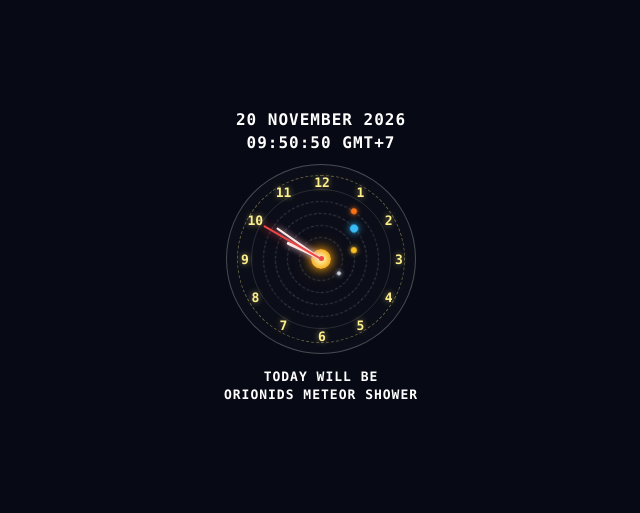
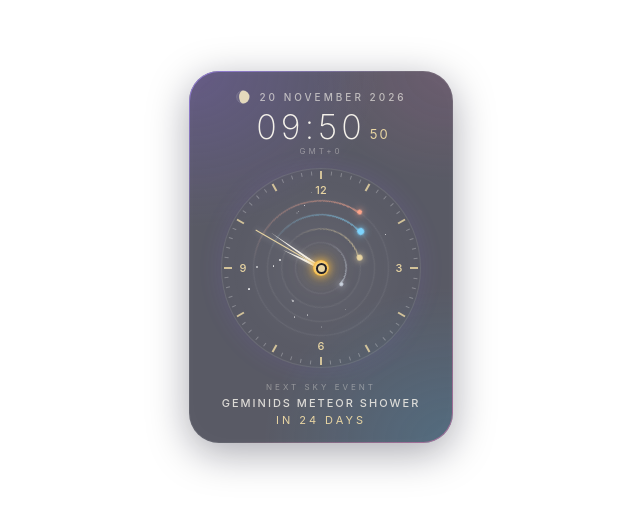
Before and after one commit to aodhanwynndale/planetaryclock, a plain HTML site: page index.html in a window 1280 px wide. Shown: the part 143-656 px from the top of the page, without its empty margins (319-959 px from the left). Drawn offline with Linux system fonts and the light colour scheme.

Commit message:
Update index.html

```diff
--- a/index.html
+++ b/index.html
@@ -3,299 +3,222 @@
 <head>
 <meta charset="UTF-8">
 <meta name="viewport" content="width=device-width, initial-scale=1.0">
-  <title>ASTRO CLOCK WIDGET</title>
+<title>Astro Clock</title>
 <style>
   * { box-sizing: border-box; margin: 0; padding: 0; }
-
+  html, body { background: transparent; }
   body {
-      background: #070914;
-      display: flex;
-      flex-direction: column;
-      justify-content: center;
-      align-items: center;
     min-height: 100vh;
-      font-family: ui-monospace, SFMono-Regular, Menlo, Monaco, Consolas, "Liberation Mono", "Courier New", monospace;
-      color: #ffffff;
-      overflow: hidden;
-      padding: 10px;
-      text-transform: uppercase;
-      text-align: center;
+    display: flex; justify-content: center; align-items: center;
+    padding: 8px; overflow: hidden;
+    font-family: ui-sans-serif, -apple-system, "Segoe UI", Helvetica, Arial, sans-serif;
+    color: #f4f1ea; text-transform: uppercase; text-align: center;
   }
 
-    /* 1. TANGGAL */
-    .date-display {
-      font-size: 16px;
-      font-weight: bold;
-      margin-bottom: 4px;
-      color: #ffffff;
-      letter-spacing: 1px;
+  /* KARTU KACA — gelap transparan agar terbaca di mode terang & gelap */
+  .card {
+    --gold: #e8d5a3;
+    position: relative; width: 264px; padding: 18px 16px 16px;
+    border-radius: 30px;
+    background:
+      radial-gradient(120% 70% at 0% 0%, rgba(139,92,246,.22), transparent 60%),
+      radial-gradient(120% 70% at 100% 100%, rgba(56,189,248,.18), transparent 60%),
+      radial-gradient(90% 50% at 100% 0%, rgba(244,114,182,.12), transparent 60%),
+      rgba(11,13,28,.68);
+    box-shadow: 0 10px 40px rgba(8,10,30,.35), inset 0 0 30px rgba(255,255,255,.02);
+    -webkit-backdrop-filter: blur(14px); backdrop-filter: blur(14px);
+  }
+  .card::before { /* border aurora */
+    content: ""; position: absolute; inset: 0; border-radius: inherit; padding: 1px;
+    background: linear-gradient(135deg, rgba(167,139,250,.7), rgba(255,255,255,.08) 35%, rgba(255,255,255,.06) 65%, rgba(244,114,182,.55));
+    -webkit-mask: linear-gradient(#000 0 0) content-box, linear-gradient(#000 0 0);
+    -webkit-mask-composite: xor; mask-composite: exclude; pointer-events: none;
   }
 
-    /* 2. JAM DIGITAL */
-    .time-display {
-      font-size: 16px;
-      font-weight: bold;
-      margin-bottom: 12px;
-      color: #ffffff;
-      letter-spacing: 1px;
+  /* TANGGAL + BULAN */
+  .top { display: flex; align-items: center; justify-content: center; gap: 8px; margin-bottom: 2px; }
+  .date { font-size: 10px; letter-spacing: 3px; opacity: .65; font-weight: 500; }
+  #moon { width: 16px; height: 16px; opacity: .9; }
+
+  /* JAM DIGITAL */
+  .time { font-size: 34px; font-weight: 200; letter-spacing: 4px; line-height: 1.15; padding-left: 4px; }
+  .time .sec { font-size: 13px; color: var(--gold); letter-spacing: 2px; margin-left: 4px; font-weight: 400; }
+  .tz { font-size: 8px; letter-spacing: 3px; opacity: .4; margin-bottom: 12px; }
+
+  /* JAM ANALOG */
+  .face {
+    position: relative; width: 200px; height: 200px; margin: 0 auto; border-radius: 50%;
+    display: flex; justify-content: center; align-items: center;
+    background: radial-gradient(circle, rgba(255,255,255,.05), transparent 70%);
+    box-shadow: inset 0 0 0 1px rgba(255,255,255,.10), 0 0 24px rgba(139,92,246,.12);
   }
+  .tick { position: absolute; inset: 0; }
+  .tick i { display: block; margin: 3px auto 0; width: 1px; height: 4px; background: rgba(255,255,255,.28); }
+  .tick.h i { width: 1.5px; height: 8px; background: rgba(232,213,163,.85); }
+  .n { position: absolute; font-size: 11px; font-weight: 500; color: var(--gold); transform: translate(-50%,-50%); letter-spacing: 0; }
 
-    /* 3. JAM ANALOG ASTRO 2D */
-    .clock-face {
-      position: relative;
-      width: 190px;
-      height: 190px;
-      border-radius: 50%;
-      background: rgba(255, 255, 255, 0.02);
-      border: 1px solid rgba(255, 255, 255, 0.25);
-      display: flex;
-      justify-content: center;
-      align-items: center;
+  .star { position: absolute; border-radius: 50%; background: #fff; animation: tw 4s ease-in-out infinite; }
+  @keyframes tw { 0%,100% { opacity: .15; } 50% { opacity: .85; } }
+
+  .sun { position: absolute; width: 16px; height: 16px; border-radius: 50%; z-index: 5;
+    background: radial-gradient(circle, #fff6cf 15%, #f5b942 70%);
+    box-shadow: 0 0 8px #f5b942, 0 0 18px rgba(245,185,66,.55), 0 0 34px rgba(245,185,66,.25); }
+
+  .orbit { position: absolute; border-radius: 50%; animation: spin linear infinite;
+    box-shadow: inset 0 0 0 1px rgba(255,255,255,.07); }
+  .orbit::before { /* trail */
+    content: ""; position: absolute; inset: 0; border-radius: 50%;
+    background: conic-gradient(from 0deg, transparent 0deg 240deg, color-mix(in srgb, var(--c) 65%, transparent) 360deg);
+    -webkit-mask: radial-gradient(farthest-side, transparent calc(100% - 1.6px), #000 calc(100% - 1.4px));
+    mask: radial-gradient(farthest-side, transparent calc(100% - 1.6px), #000 calc(100% - 1.4px));
   }
+  .planet { position: absolute; top: 0; left: 50%; transform: translate(-50%,-50%); border-radius: 50%;
+    background: var(--c); box-shadow: 0 0 6px var(--c); }
+  .mercury { width: 52px;  height: 52px;  animation-duration: 14s; --c: #cbd5e1; }
+  .venus   { width: 80px;  height: 80px;  animation-duration: 24s; --c: #e9d5a1; }
+  .earth   { width: 108px; height: 108px; animation-duration: 38s; --c: #7dd3fc; }
+  .mars    { width: 136px; height: 136px; animation-duration: 52s; --c: #fda48a; }
+  .mercury .planet { width: 4px; height: 4px; }
+  .venus .planet   { width: 6px; height: 6px; }
+  .earth .planet   { width: 7px; height: 7px; }
+  .mars .planet    { width: 5px; height: 5px; }
+  @keyframes spin { to { transform: rotate(360deg); } }
 
-    /* BINGKAI GARIS BINGKAI LUAR STATIS (TANPA GERAK / TANPA PLANET) */
-    .frame-ring-outer {
-      position: absolute;
-      width: 168px;
-      height: 168px;
-      border-radius: 50%;
-      border: 1px dashed rgba(254, 240, 138, 0.35); /* Garis lingkar bingkai warna emas pudar */
-      pointer-events: none;
-    }
+  .hands { position: absolute; inset: 0; filter: drop-shadow(0 0 3px rgba(255,255,255,.35)); }
+  .hand { position: absolute; bottom: 50%; left: 50%; transform-origin: 50% 100%; }
+  .hh { width: 4px; height: 42px; margin-left: -2px; background: #f4f1ea; z-index: 7;
+        clip-path: polygon(50% 0, 100% 100%, 0 100%); }
+  .mh { width: 3px; height: 62px; margin-left: -1.5px; background: #f4f1ea; z-index: 8;
+        clip-path: polygon(50% 0, 100% 100%, 0 100%); }
+  .sh { width: 1px; height: 76px; margin-left: -.5px; background: var(--gold); z-index: 9; }
+  .dot { position: absolute; width: 7px; height: 7px; border-radius: 50%; z-index: 10;
+         background: var(--gold); box-shadow: 0 0 0 2px rgba(11,13,28,.9); }
 
-    .frame-ring-inner {
-      position: absolute;
-      width: 140px;
-      height: 140px;
-      border-radius: 50%;
-      border: 1px solid rgba(255, 255, 255, 0.12); /* Garis pembatas tipis di dalam angka */
-      pointer-events: none;
-    }
+  /* SKY EVENT */
+  .ev { margin-top: 14px; }
+  .ev .l { font-size: 8px; letter-spacing: 3px; opacity: .4; }
+  .ev .t { font-size: 11px; letter-spacing: 2px; opacity: .85; margin-top: 4px; font-weight: 500; }
+  .ev .d { font-size: 11px; letter-spacing: 3px; color: var(--gold); margin-top: 3px; }
 
-    /* ANGKA JAM 1-12 */
-    .number {
-      position: absolute;
-      font-size: 13px;
-      font-weight: bold;
-      color: #fef08a;
-      text-shadow: 0 0 6px rgba(254, 240, 138, 0.6);
-      width: 18px;
-      height: 18px;
-      line-height: 18px;
-      text-align: center;
-      margin-left: -9px;
-      margin-top: -9px;
-      z-index: 15;
-    }
-
-    /* MATAHARI DI PUSAT */
-    .sun {
-      position: absolute;
-      width: 20px;
-      height: 20px;
-      background: radial-gradient(circle, #fef08a 20%, #f59e0b 80%);
-      border-radius: 50%;
-      box-shadow: 0 0 10px #f59e0b, 0 0 18px rgba(245, 158, 11, 0.6);
-      z-index: 10;
-    }
-
-    /* LINTASAN ORBIT PLANET (MERKURIUS, VENUS, BUMI, MARS) */
-    .orbit {
-      position: absolute;
-      border: 1px dashed rgba(255, 255, 255, 0.2);
-      border-radius: 50%;
-      animation: spin linear infinite;
-    }
-    .orbit.mercury { width: 44px; height: 44px; animation-duration: 14s; }
-    .orbit.venus   { width: 68px; height: 68px; animation-duration: 24s; }
-    .orbit.earth   { width: 92px; height: 92px; animation-duration: 38s; }
-    .orbit.mars    { width: 116px; height: 116px; animation-duration: 52s; }
-
-    .planet {
-      position: absolute;
-      top: -4px;
-      left: 50%;
-      transform: translateX(-50%);
-      border-radius: 50%;
-    }
-    .mercury .planet { width: 4px; height: 4px; background: #cbd5e1; box-shadow: 0 0 4px #cbd5e1; }
-    .venus .planet   { width: 6px; height: 6px; background: #fbbf24; box-shadow: 0 0 5px #fbbf24; }
-    .earth .planet   { width: 8px; height: 8px; background: #38bdf8; box-shadow: 0 0 7px #38bdf8; }
-    .mars .planet    { width: 6px; height: 6px; background: #f97316; box-shadow: 0 0 5px #f97316; }
-
-    /* JARUM JAM ANALOG */
-    .hand {
-      position: absolute;
-      bottom: 50%;
-      left: 50%;
-      transform-origin: bottom center;
-      border-radius: 4px;
-    }
-
-    .hour-hand {
-      width: 2.5px;
-      height: 38px;
-      margin-left: -1.25px;
-      background: #ffffff;
-      box-shadow: 0 0 6px rgba(255, 255, 255, 0.8);
-      z-index: 12;
-    }
-
-    .minute-hand {
-      width: 2px;
-      height: 54px;
-      margin-left: -1px;
-      background: #ffffff;
-      box-shadow: 0 0 6px rgba(255, 255, 255, 0.8);
-      z-index: 13;
-    }
-
-    .second-hand {
-      width: 1.5px;
-      height: 66px;
-      margin-left: -0.75px;
-      background: #ef4444;
-      box-shadow: 0 0 8px rgba(239, 68, 68, 0.9);
-      z-index: 14;
-    }
-
-    .center-dot {
-      position: absolute;
-      width: 5px;
-      height: 5px;
-      background: #ef4444;
-      border-radius: 50%;
-      z-index: 16;
-    }
-
-    /* 4. SKY EVENT */
-    .event-display {
-      margin-top: 14px;
-      font-size: 13px;
-      font-weight: bold;
-      color: #ffffff;
-      line-height: 1.4;
-      letter-spacing: 1px;
-    }
-
-    @keyframes spin {
-      100% { transform: rotate(360deg); }
-    }
+  @media (prefers-reduced-motion: reduce) { .orbit, .star { animation: none; } }
 </style>
 </head>
 <body>
+<div class="card">
+  <div class="top">
+    <svg id="moon" viewBox="-10 -10 20 20">
+      <circle r="8" fill="rgba(255,255,255,.08)" stroke="rgba(255,255,255,.3)" stroke-width=".6"/>
+      <g id="moon-g"><path id="moon-lit" fill="#f3e7c4"/></g>
+    </svg>
+    <div class="date" id="date">-- --------- ----</div>
+  </div>
+  <div class="time"><span id="hm">00:00</span><span class="sec" id="ss">00</span></div>
+  <div class="tz" id="tz">GMT</div>
 
-  <!-- 1. TANGGAL -->
-  <div class="date-display" id="date">-- --------- ----</div>
-
-  <!-- 2. JAM DIGITAL -->
-  <div class="time-display" id="clock">00:00:00 GMT+7</div>
-
-  <!-- 3. JAM ANALOG ASTRO 2D -->
-  <div class="clock-face">
-    <!-- GARIS BINGKAI STATIS (OUTER & INNER BORDER) -->
-    <div class="frame-ring-outer"></div>
-    <div class="frame-ring-inner"></div>
-
-    <!-- ANGKA 1-12 DINAMIS -->
-    <div id="numbers-container"></div>
-
-    <!-- MATAHARI & 4 PLANET 2D -->
+  <div class="face" id="face">
     <div class="sun"></div>
     <div class="orbit mercury"><div class="planet"></div></div>
     <div class="orbit venus"><div class="planet"></div></div>
     <div class="orbit earth"><div class="planet"></div></div>
     <div class="orbit mars"><div class="planet"></div></div>
-
-    <!-- JARUM JAM ANALOG -->
-    <div class="hand hour-hand" id="hour-hand"></div>
-    <div class="hand minute-hand" id="minute-hand"></div>
-    <div class="hand second-hand" id="second-hand"></div>
-    <div class="center-dot"></div>
+    <span class="n" style="left:50%;top:22px">12</span>
+    <span class="n" style="left:178px;top:50%">3</span>
+    <span class="n" style="left:50%;top:178px">6</span>
+    <span class="n" style="left:22px;top:50%">9</span>
+    <div class="hands">
+      <div class="hand hh" id="hh"></div>
+      <div class="hand mh" id="mh"></div>
+      <div class="hand sh" id="sh"></div>
+    </div>
+    <div class="dot"></div>
   </div>
 
-  <!-- 4. SKY EVENT -->
-  <div class="event-display" id="sky-event">
-    CALCULATING...
+  <div class="ev">
+    <div class="l">NEXT SKY EVENT</div>
+    <div class="t" id="ev-name">CALCULATING...</div>
+    <div class="d" id="ev-days"></div>
+  </div>
 </div>
 
 <script>
-    const monthNames = [
-      "JANUARI", "FEBRUARI", "MARET", "APRIL", "MEI", "JUNI",
-      "JULI", "AGUSTUS", "SEPTEMBER", "OKTOBER", "NOVEMBER", "DESEMBER"
+  const MONTHS = ["JANUARI","FEBRUARI","MARET","APRIL","MEI","JUNI","JULI","AGUSTUS","SEPTEMBER","OKTOBER","NOVEMBER","DESEMBER"];
+  const EVENTS = [ // [bulan, tanggal, nama] — perkiraan puncak, berulang tiap tahun
+    [1,3,"QUADRANTIDS"],[4,22,"LYRIDS"],[5,6,"ETA AQUARIIDS"],[8,12,"PERSEIDS"],
+    [10,21,"ORIONIDS"],[11,17,"LEONIDS"],[12,14,"GEMINIDS"],[12,22,"URSIDS"]
   ];
+  const $ = id => document.getElementById(id);
+  const pad = n => String(n).padStart(2, "0");
 
-    function generateNumbers() {
-      const container = document.getElementById('numbers-container');
-      const radius = 77; // Jarak lingkaran angka pas di antara dua garis bingkai
-      const centerX = 95;
-      const centerY = 95;
+  // Tick marks
+  const face = $("face");
+  for (let i = 0; i < 60; i++) {
+    const t = document.createElement("div");
+    t.className = "tick" + (i % 5 === 0 ? " h" : "");
+    t.style.transform = `rotate(${i * 6}deg)`;
+    t.innerHTML = "<i></i>";
+    face.appendChild(t);
+  }
+  // Bintang kecil (posisi tetap)
+  let seed = 7; const rnd = () => (seed = (seed * 16807) % 2147483647) / 2147483647;
+  for (let i = 0; i < 16; i++) {
+    const a = rnd() * Math.PI * 2, r = 22 + rnd() * 62, s = 1 + rnd() * 1.2;
+    const el = document.createElement("div");
+    el.className = "star";
+    el.style.cssText = `width:${s}px;height:${s}px;left:${100 + r * Math.cos(a)}px;top:${100 + r * Math.sin(a)}px;animation-delay:${(rnd() * 4).toFixed(2)}s;animation-duration:${(3 + rnd() * 3).toFixed(1)}s`;
+    face.insertBefore(el, face.firstChild);
+  }
 
-      for (let i = 1; i <= 12; i++) {
-        const angle = (i * 30 - 90) * (Math.PI / 180);
-        const x = centerX + radius * Math.cos(angle);
-        const y = centerY + radius * Math.sin(angle);
+  // Fase bulan
+  function drawMoon() {
+    const syn = 29.530588853;
+    const days = Date.now() / 86400000 - 10962.76;
+    const p = (((days % syn) + syn) % syn) / syn;
+    const r = 8, k = Math.cos(2 * Math.PI * p), rx = Math.abs(k) * r;
+    const sweep = k > 0 ? 0 : 1;
+    $("moon-lit").setAttribute("d", `M0 ${-r} A${r} ${r} 0 0 1 0 ${r} A${rx} ${r} 0 0 ${sweep} 0 ${-r}Z`);
+    $("moon-g").setAttribute("transform", p > 0.5 ? "scale(-1,1)" : "");
+  }
 
-        const numDiv = document.createElement('div');
-        numDiv.className = 'number';
-        numDiv.style.left = `${x}px`;
-        numDiv.style.top = `${y}px`;
-        numDiv.textContent = i;
-        container.appendChild(numDiv);
+  // Label zona waktu otomatis
+  function tzLabel(d) {
+    const o = -d.getTimezoneOffset(), s = o >= 0 ? "+" : "-", a = Math.abs(o);
+    return "GMT" + s + Math.floor(a / 60) + (a % 60 ? ":" + pad(a % 60) : "");
+  }
+
+  // Sky event berikutnya
+  function updateEvent() {
+    const now = new Date(), today = new Date(now.getFullYear(), now.getMonth(), now.getDate());
+    let best = null;
+    for (const [m, d, name] of EVENTS) {
+      for (const y of [now.getFullYear(), now.getFullYear() + 1]) {
+        const dt = new Date(y, m - 1, d);
+        if (dt >= today && (!best || dt < best.dt)) best = { dt, name };
       }
     }
-
-    function updateDateTime() {
-      const now = new Date();
-
-      // 1. TANGGAL
-      const day = now.getDate();
-      const month = monthNames[now.getMonth()];
-      const year = now.getFullYear();
-      document.getElementById('date').textContent = `${day} ${month} ${year}`;
-
-      // 2. JAM DIGITAL GMT+7
-      const hours = now.getHours();
-      const minutes = now.getMinutes();
-      const seconds = now.getSeconds();
-
-      const strH = String(hours).padStart(2, '0');
-      const strM = String(minutes).padStart(2, '0');
-      const strS = String(seconds).padStart(2, '0');
-      document.getElementById('clock').textContent = `${strH}:${strM}:${strS} GMT+7`;
-
-      // 3. JARUM JAM ANALOG
-      const hourDeg = (hours % 12 + minutes / 60) * 30;
-      const minuteDeg = (minutes + seconds / 60) * 6;
-      const secondDeg = seconds * 6;
-
-      document.getElementById('hour-hand').style.transform = `rotate(${hourDeg}deg)`;
-      document.getElementById('minute-hand').style.transform = `rotate(${minuteDeg}deg)`;
-      document.getElementById('second-hand').style.transform = `rotate(${secondDeg}deg)`;
+    const diff = Math.round((best.dt - today) / 86400000);
+    $("ev-name").textContent = best.name + " METEOR SHOWER";
+    $("ev-days").textContent = diff === 0 ? "TODAY" : `IN ${diff} DAY${diff > 1 ? "S" : ""}`;
   }
 
-    function updateSkyEvent() {
-      const now = new Date();
-
-      let eventDate = new Date(now.getFullYear(), 9, 21);
-      if (now > eventDate) {
-        eventDate = new Date(now.getFullYear(), 10, 17);
+  // Jam (jarum detik halus)
+  function tick() {
+    const n = new Date(), ms = n.getMilliseconds();
+    const s = n.getSeconds() + ms / 1000, m = n.getMinutes() + s / 60, h = (n.getHours() % 12) + m / 60;
+    $("hh").style.transform = `rotate(${h * 30}deg)`;
+    $("mh").style.transform = `rotate(${m * 6}deg)`;
+    $("sh").style.transform = `rotate(${s * 6}deg)`;
+    $("hm").textContent = pad(n.getHours()) + ":" + pad(n.getMinutes());
+    $("ss").textContent = pad(n.getSeconds());
+    requestAnimationFrame(tick);
   }
 
-      const diffTime = eventDate - now;
-      const diffDays = Math.ceil(diffTime / (1000 * 60 * 60 * 24));
-
-      if (diffDays <= 0) {
-        document.getElementById('sky-event').innerHTML = "TODAY WILL BE<br>ORIONIDS METEOR SHOWER";
-      } else {
-        document.getElementById('sky-event').innerHTML = `IN ${diffDays} DAYS WILL BE<br>ORIONIDS METEOR SHOWER`;
+  function slow() {
+    const n = new Date();
+    $("date").textContent = `${n.getDate()} ${MONTHS[n.getMonth()]} ${n.getFullYear()}`;
+    $("tz").textContent = tzLabel(n);
+    drawMoon(); updateEvent();
   }
-    }
-
-    generateNumbers();
-    setInterval(updateDateTime, 1000);
-    updateDateTime();
-    updateSkyEvent();
+  slow(); setInterval(slow, 60000); tick();
 </script>
 </body>
 </html>
```
Lines whose indentation alone changed are shown as unchanged.
